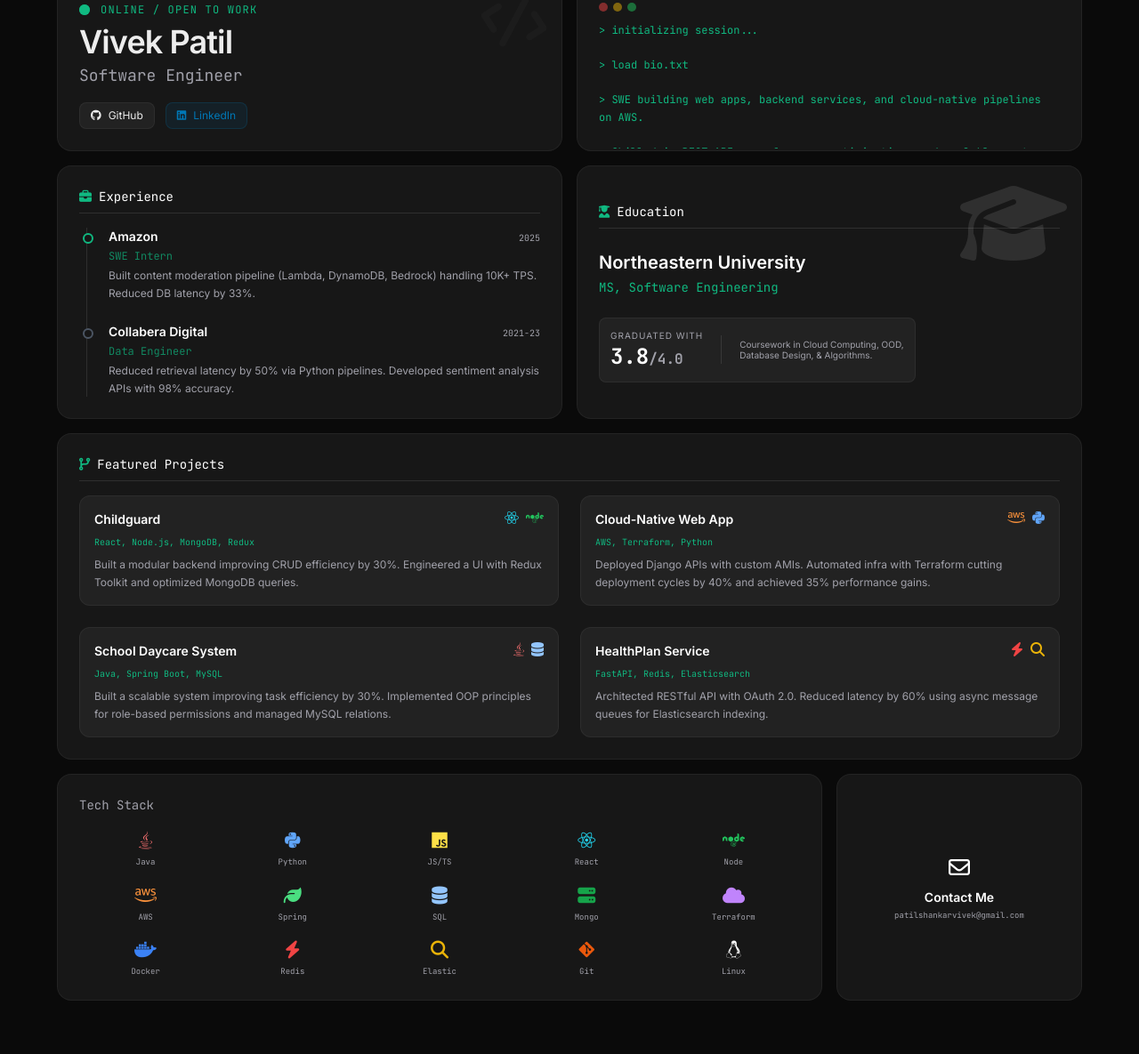
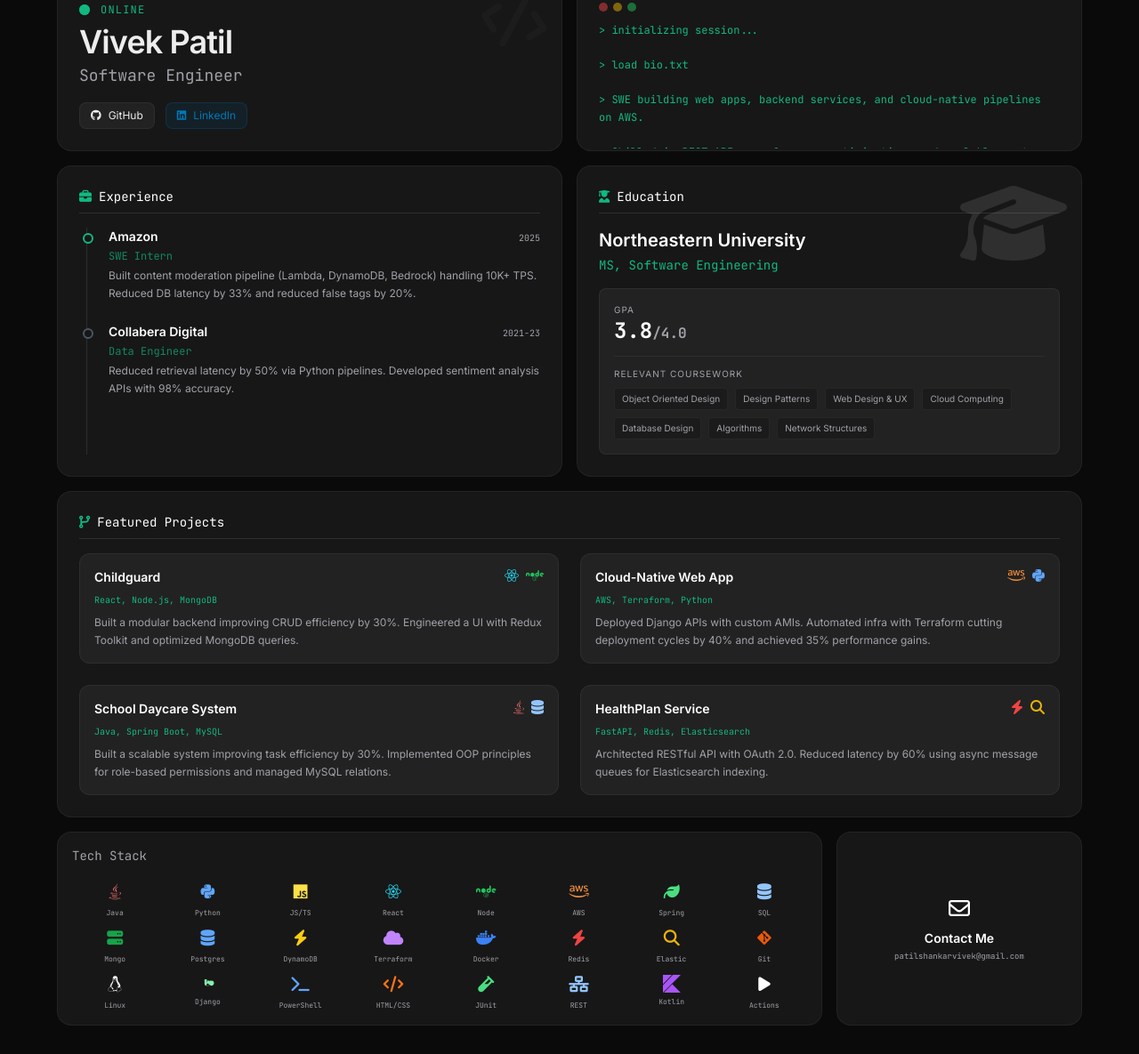
Before and after one commit to shankarpatilv/patilshankarvivek.github.io, a plain HTML site: page index.html in a window 1280 px wide. Shown: the part 54-1239 px from the top of the page at 89% size. Before the commit the page ends 1211 px from the top, so only its background shows below. Drawn offline with nearby package versions, Linux system fonts and the light colour scheme.

Commit message:
Webpage draft

```diff
--- a/index.html
+++ b/index.html
@@ -105,8 +105,7 @@
                                 class="animate-ping absolute inline-flex h-full w-full rounded-full bg-accent opacity-75"></span>
                             <span class="relative inline-flex rounded-full h-3 w-3 bg-accent"></span>
                         </span>
-                        <span class="text-xs font-mono text-accent tracking-widest uppercase">Online / Open to
-                            Work</span>
+                        <span class="text-xs font-mono text-accent tracking-widest uppercase">Online</span>
                     </div>
                     <h1 class="text-3xl md:text-4xl font-bold tracking-tight mb-1">Vivek Patil</h1>
                     <h2 class="text-lg font-mono text-subtext">Software Engineer</h2>
@@ -157,12 +156,12 @@
                 </div>
             </div>
 
-            <div class="bento-card bg-card rounded-2xl p-6 col-span-1 md:col-span-2 h-full">
+            <div class="bento-card bg-card rounded-2xl p-6 col-span-1 md:col-span-2 h-full flex flex-col">
                 <h3 class="font-mono text-sm text-white mb-4 border-b border-white/10 pb-2 flex items-center shrink-0">
                     <i class="fa-solid fa-briefcase mr-2 text-accent"></i>Experience
                 </h3>
 
-                <div class="relative border-l border-white/10 ml-2 space-y-6">
+                <div class="relative border-l border-white/10 ml-2 space-y-6 flex-grow">
                     <div class="ml-6 relative group">
                         <span
                             class="absolute -left-[29px] top-1.5 h-3 w-3 rounded-full bg-card border-2 border-accent"></span>
@@ -174,7 +173,7 @@
                         <p class="text-xs font-mono text-accent/70 mb-1">SWE Intern</p>
                         <p class="text-xs text-subtext leading-relaxed">
                             Built content moderation pipeline (Lambda, DynamoDB, Bedrock) handling 10K+ TPS. Reduced DB
-                            latency by 33%.
+                            latency by 33% and reduced false tags by 20%.
                         </p>
                     </div>
 
@@ -196,29 +195,58 @@
             </div>
 
             <div
-                class="bento-card bg-card rounded-2xl p-6 col-span-1 md:col-span-2 flex flex-col h-full justify-center items-start relative overflow-hidden">
+                class="bento-card bg-card rounded-2xl p-6 col-span-1 md:col-span-2 flex flex-col h-full relative overflow-hidden">
                 <div class="absolute top-0 right-0 p-4 opacity-10">
                     <i class="fa-solid fa-graduation-cap text-8xl text-white"></i>
                 </div>
-                <h3 class="font-mono text-sm text-white mb-4 border-b border-white/10 pb-2 w-full">
+                <h3 class="font-mono text-sm text-white mb-4 border-b border-white/10 pb-2 w-full shrink-0">
                     <i class="fa-solid fa-user-graduate mr-2 text-accent"></i>Education
                 </h3>
 
-                <div class="mt-2">
-                    <h4 class="text-xl font-bold text-white">Northeastern University</h4>
-                    <p class="text-accent font-mono text-sm mt-1">MS, Software Engineering</p>
+                <div class="flex flex-col flex-grow w-full">
+                    <div class="flex justify-between items-start">
+                        <div>
+                            <h4 class="text-xl font-bold text-white">Northeastern University</h4>
+                            <p class="text-accent font-mono text-sm mt-1">MS, Software Engineering</p>
+                        </div>
+                    </div>
 
                     <div
-                        class="mt-6 flex items-center gap-3 bg-white/5 p-3 rounded-lg border border-white/5 w-full relative z-10">
-                        <div class="flex flex-col">
-                            <span class="text-[10px] text-subtext uppercase tracking-widest">Graduated With</span>
-                            <span class="text-2xl font-bold text-white font-mono">3.8<span
-                                    class="text-subtext text-base">/4.0</span></span>
+                        class="mt-4 flex flex-col bg-white/5 p-4 rounded-lg border border-white/5 w-full relative z-10 flex-grow">
+                        <div class="flex items-center mb-3 border-b border-white/5 pb-3">
+                            <div class="flex flex-col">
+                                <span class="text-[10px] text-subtext uppercase tracking-widest">GPA</span>
+                                <span class="text-2xl font-bold text-white font-mono">3.8<span
+                                        class="text-subtext text-base">/4.0</span></span>
+                            </div>
                         </div>
-                        <div class="h-8 w-px bg-white/10 mx-2"></div>
-                        <p class="text-[10px] text-subtext leading-tight">
-                            Coursework in Cloud Computing, OOD, <br>Database Design, & Algorithms.
-                        </p>
+
+                        <div class="flex-grow flex flex-col justify-center">
+                            <span class="text-[10px] text-subtext uppercase tracking-widest block mb-2">Relevant
+                                Coursework</span>
+                            <div class="flex flex-wrap gap-2">
+                                <span
+                                    class="px-2 py-1 bg-black/20 rounded text-[10px] text-subtext border border-white/5">Object
+                                    Oriented Design</span>
+                                <span
+                                    class="px-2 py-1 bg-black/20 rounded text-[10px] text-subtext border border-white/5">Design
+                                    Patterns</span>
+                                <span
+                                    class="px-2 py-1 bg-black/20 rounded text-[10px] text-subtext border border-white/5">Web
+                                    Design & UX</span>
+                                <span
+                                    class="px-2 py-1 bg-black/20 rounded text-[10px] text-subtext border border-white/5">Cloud
+                                    Computing</span>
+                                <span
+                                    class="px-2 py-1 bg-black/20 rounded text-[10px] text-subtext border border-white/5">Database
+                                    Design</span>
+                                <span
+                                    class="px-2 py-1 bg-black/20 rounded text-[10px] text-subtext border border-white/5">Algorithms</span>
+                                <span
+                                    class="px-2 py-1 bg-black/20 rounded text-[10px] text-subtext border border-white/5">Network
+                                    Structures</span>
+                            </div>
+                        </div>
                     </div>
                 </div>
             </div>
@@ -239,7 +267,7 @@
                                 <i class="fa-brands fa-node text-green-500"></i>
                             </div>
                         </div>
-                        <p class="text-[10px] font-mono text-accent mb-2">React, Node.js, MongoDB, Redux</p>
+                        <p class="text-[10px] font-mono text-accent mb-2">React, Node.js, MongoDB</p>
                         <p class="text-xs text-subtext leading-relaxed">
                             Built a modular backend improving CRUD efficiency by 30%. Engineered a UI with Redux Toolkit
                             and optimized MongoDB queries.
@@ -297,56 +325,96 @@
                 </div>
             </div>
 
-            <div class="bento-card bg-card rounded-2xl p-6 col-span-1 md:col-span-3">
+            <div class="bento-card bg-card rounded-2xl p-4 col-span-1 md:col-span-3">
                 <h3 class="font-mono text-sm text-subtext mb-4">Tech Stack</h3>
-                <div class="grid grid-cols-5 gap-4">
+                <div class="grid grid-cols-6 md:grid-cols-8 gap-2">
                     <div class="flex flex-col items-center gap-1 group"><i
-                            class="fa-brands fa-java text-xl text-red-400 group-hover:scale-110 transition-transform"></i><span
-                            class="text-[9px] font-mono text-subtext">Java</span></div>
+                            class="fa-brands fa-java text-lg text-red-400 group-hover:scale-110 transition-transform"></i><span
+                            class="text-[8px] font-mono text-subtext">Java</span></div>
                     <div class="flex flex-col items-center gap-1 group"><i
-                            class="fa-brands fa-python text-xl text-blue-400 group-hover:scale-110 transition-transform"></i><span
-                            class="text-[9px] font-mono text-subtext">Python</span></div>
+                            class="fa-brands fa-python text-lg text-blue-400 group-hover:scale-110 transition-transform"></i><span
+                            class="text-[8px] font-mono text-subtext">Python</span></div>
                     <div class="flex flex-col items-center gap-1 group"><i
-                            class="fa-brands fa-js text-xl text-yellow-300 group-hover:scale-110 transition-transform"></i><span
-                            class="text-[9px] font-mono text-subtext">JS/TS</span></div>
+                            class="fa-brands fa-js text-lg text-yellow-300 group-hover:scale-110 transition-transform"></i><span
+                            class="text-[8px] font-mono text-subtext">JS/TS</span></div>
                     <div class="flex flex-col items-center gap-1 group"><i
-                            class="fa-brands fa-react text-xl text-cyan-400 group-hover:scale-110 transition-transform"></i><span
-                            class="text-[9px] font-mono text-subtext">React</span></div>
+                            class="fa-brands fa-react text-lg text-cyan-400 group-hover:scale-110 transition-transform"></i><span
+                            class="text-[8px] font-mono text-subtext">React</span></div>
                     <div class="flex flex-col items-center gap-1 group"><i
-                            class="fa-brands fa-node text-xl text-green-500 group-hover:scale-110 transition-transform"></i><span
-                            class="text-[9px] font-mono text-subtext">Node</span></div>
+                            class="fa-brands fa-node text-lg text-green-500 group-hover:scale-110 transition-transform"></i><span
+                            class="text-[8px] font-mono text-subtext">Node</span></div>
+                    <div class="flex flex-col items-center gap-1 group"><i
+                            class="fa-brands fa-aws text-lg text-orange-400 group-hover:scale-110 transition-transform"></i><span
+                            class="text-[8px] font-mono text-subtext">AWS</span></div>
+                    <div class="flex flex-col items-center gap-1 group"><i
+                            class="fa-solid fa-leaf text-lg text-green-400 group-hover:scale-110 transition-transform"></i><span
+                            class="text-[8px] font-mono text-subtext">Spring</span></div>
+                    <div class="flex flex-col items-center gap-1 group"><i
+                            class="fa-solid fa-database text-lg text-blue-300 group-hover:scale-110 transition-transform"></i><span
+                            class="text-[8px] font-mono text-subtext">SQL</span></div>
 
                     <div class="flex flex-col items-center gap-1 group"><i
-                            class="fa-brands fa-aws text-xl text-orange-400 group-hover:scale-110 transition-transform"></i><span
-                            class="text-[9px] font-mono text-subtext">AWS</span></div>
+                            class="fa-solid fa-server text-lg text-green-600 group-hover:scale-110 transition-transform"></i><span
+                            class="text-[8px] font-mono text-subtext">Mongo</span></div>
                     <div class="flex flex-col items-center gap-1 group"><i
-                            class="fa-solid fa-leaf text-xl text-green-400 group-hover:scale-110 transition-transform"></i><span
-                            class="text-[9px] font-mono text-subtext">Spring</span></div>
+                            class="fa-solid fa-database text-lg text-blue-400 group-hover:scale-110 transition-transform"></i><span
+                            class="text-[8px] font-mono text-subtext">Postgres</span></div>
                     <div class="flex flex-col items-center gap-1 group"><i
-                            class="fa-solid fa-database text-xl text-blue-300 group-hover:scale-110 transition-transform"></i><span
-                            class="text-[9px] font-mono text-subtext">SQL</span></div>
+                            class="fa-solid fa-bolt text-lg text-yellow-400 group-hover:scale-110 transition-transform"></i><span
+                            class="text-[8px] font-mono text-subtext">DynamoDB</span></div>
                     <div class="flex flex-col items-center gap-1 group"><i
-                            class="fa-solid fa-server text-xl text-green-600 group-hover:scale-110 transition-transform"></i><span
-                            class="text-[9px] font-mono text-subtext">Mongo</span></div>
+                            class="fa-solid fa-cloud text-lg text-purple-400 group-hover:scale-110 transition-transform"></i><span
+                            class="text-[8px] font-mono text-subtext">Terraform</span></div>
                     <div class="flex flex-col items-center gap-1 group"><i
-                            class="fa-solid fa-cloud text-xl text-purple-400 group-hover:scale-110 transition-transform"></i><span
-                            class="text-[9px] font-mono text-subtext">Terraform</span></div>
+                            class="fa-brands fa-docker text-lg text-blue-500 group-hover:scale-110 transition-transform"></i><span
+                            class="text-[8px] font-mono text-subtext">Docker</span></div>
+                    <div class="flex flex-col items-center gap-1 group"><i
+                            class="fa-solid fa-bolt text-lg text-red-500 group-hover:scale-110 transition-transform"></i><span
+                            class="text-[8px] font-mono text-subtext">Redis</span></div>
+                    <div class="flex flex-col items-center gap-1 group"><i
+                            class="fa-solid fa-magnifying-glass text-lg text-yellow-500 group-hover:scale-110 transition-transform"></i><span
+                            class="text-[8px] font-mono text-subtext">Elastic</span></div>
+                    <div class="flex flex-col items-center gap-1 group"><i
+                            class="fa-brands fa-git-alt text-lg text-orange-600 group-hover:scale-110 transition-transform"></i><span
+                            class="text-[8px] font-mono text-subtext">Git</span></div>
 
                     <div class="flex flex-col items-center gap-1 group"><i
-                            class="fa-brands fa-docker text-xl text-blue-500 group-hover:scale-110 transition-transform"></i><span
-                            class="text-[9px] font-mono text-subtext">Docker</span></div>
+                            class="fa-brands fa-linux text-lg text-white group-hover:scale-110 transition-transform"></i><span
+                            class="text-[8px] font-mono text-subtext">Linux</span></div>
+
+                    <div class="flex flex-col items-center justify-center gap-1 group">
+                        <svg class="w-5 h-5 fill-current text-green-300 group-hover:scale-110 transition-transform"
+                            viewBox="0 0 128 128" xmlns="http://www.w3.org/2000/svg">
+                            <path
+                                d="M60.8 78c-3.9-3.6-3.9-9.4 0-12.9 3.5-3.3 8.9-3.2 12.2.2 3.4 3.5 3.4 9.3-.1 12.8-3.4 3.3-8.7 3.2-12.1-.1zm33.9-33.6c-3.8-4-10.3-3.9-14 .1l-2.1 2.2v-5.9h-16v12.5c0 1.1-.5 1.6-1.2 1.6-1.1 0-1.6-.6-1.6-1.8V32.5h-16v29.1c0 11 7.4 17.2 18.5 17.2 7.7 0 13.6-3.5 16.5-8.4 2.9 4.2 8.2 7.8 14.8 7.8 11 0 18.3-7.5 18.3-18.6.1-11.3-7.1-18.8-17.2-18.2z" />
+                        </svg>
+                        <span class="text-[8px] font-mono text-subtext">Django</span>
+                    </div>
+
                     <div class="flex flex-col items-center gap-1 group"><i
-                            class="fa-solid fa-bolt text-xl text-red-500 group-hover:scale-110 transition-transform"></i><span
-                            class="text-[9px] font-mono text-subtext">Redis</span></div>
+                            class="fa-solid fa-terminal text-lg text-blue-400 group-hover:scale-110 transition-transform"></i><span
+                            class="text-[8px] font-mono text-subtext">PowerShell</span></div>
                     <div class="flex flex-col items-center gap-1 group"><i
-                            class="fa-solid fa-magnifying-glass text-xl text-yellow-500 group-hover:scale-110 transition-transform"></i><span
-                            class="text-[9px] font-mono text-subtext">Elastic</span></div>
+                            class="fa-solid fa-code text-lg text-orange-500 group-hover:scale-110 transition-transform"></i><span
+                            class="text-[8px] font-mono text-subtext">HTML/CSS</span></div>
                     <div class="flex flex-col items-center gap-1 group"><i
-                            class="fa-brands fa-git-alt text-xl text-orange-600 group-hover:scale-110 transition-transform"></i><span
-                            class="text-[9px] font-mono text-subtext">Git</span></div>
+                            class="fa-solid fa-vial text-lg text-green-400 group-hover:scale-110 transition-transform"></i><span
+                            class="text-[8px] font-mono text-subtext">JUnit</span></div>
                     <div class="flex flex-col items-center gap-1 group"><i
-                            class="fa-brands fa-linux text-xl text-white group-hover:scale-110 transition-transform"></i><span
-                            class="text-[9px] font-mono text-subtext">Linux</span></div>
+                            class="fa-solid fa-network-wired text-lg text-blue-300 group-hover:scale-110 transition-transform"></i><span
+                            class="text-[8px] font-mono text-subtext">REST</span></div>
+
+                    <div class="flex flex-col items-center justify-center gap-1 group">
+                        <svg class="w-5 h-5 fill-current text-purple-500 group-hover:scale-110 transition-transform"
+                            viewBox="0 0 24 24" xmlns="http://www.w3.org/2000/svg">
+                            <path d="M1.3 24l11.3-11.5L24 24zM0 0h12L0 12.5zM13.4 0L0 14v10l12-12L24 0z" />
+                        </svg>
+                        <span class="text-[8px] font-mono text-subtext">Kotlin</span>
+                    </div>
+
+                    <div class="flex flex-col items-center gap-1 group"><i
+                            class="fa-solid fa-play text-lg text-white group-hover:scale-110 transition-transform"></i><span
+                            class="text-[8px] font-mono text-subtext">Actions</span></div>
                 </div>
             </div>
 
```
